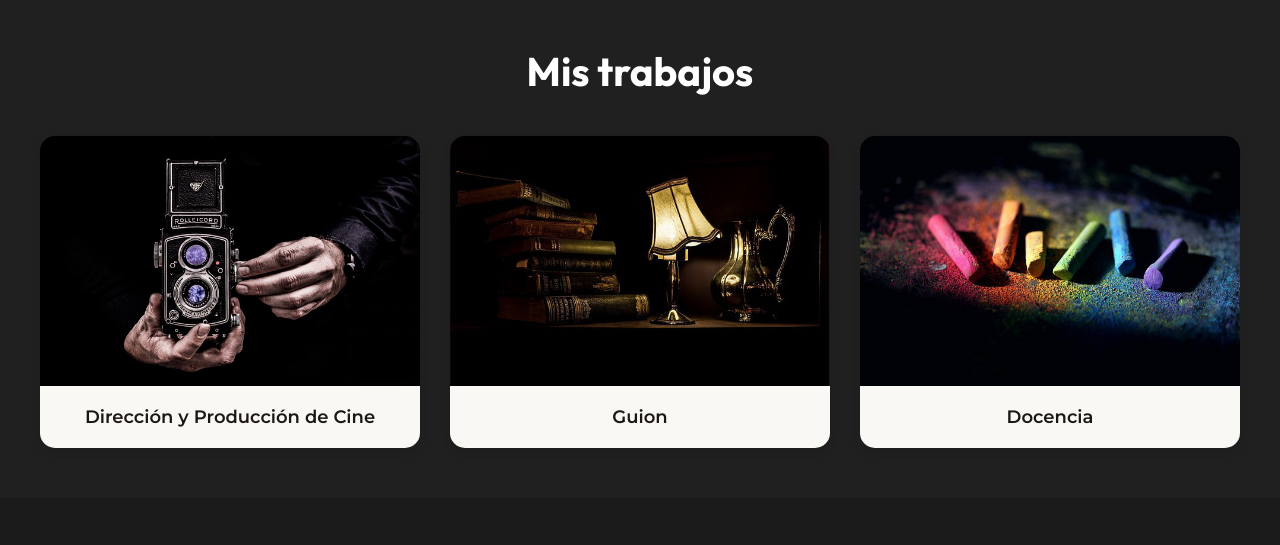
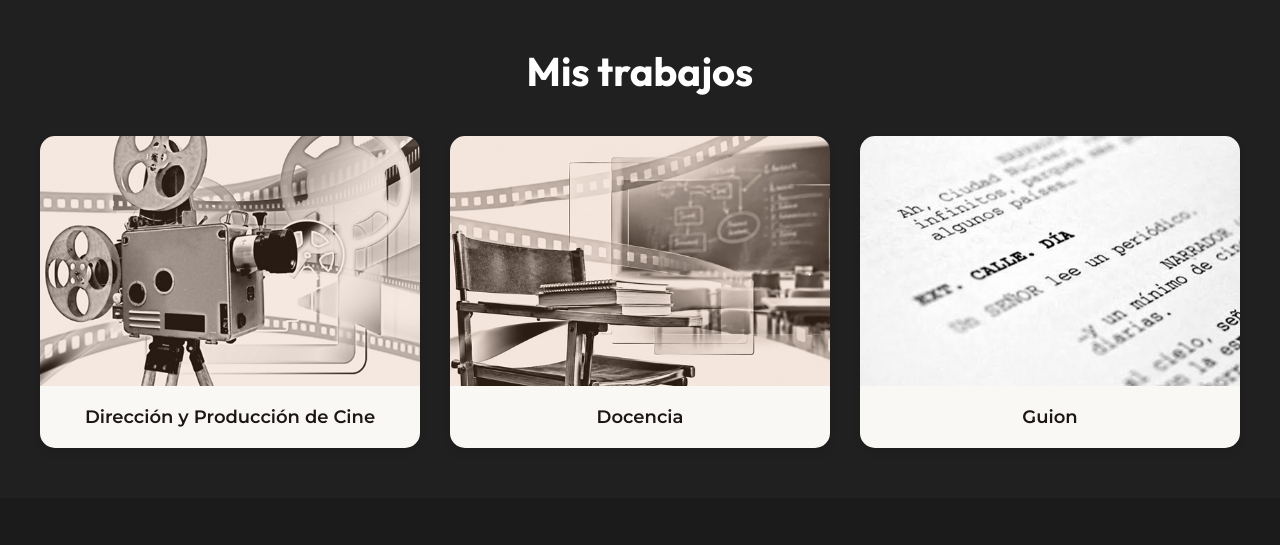
Before and after one commit to lisavitale/HectorTokman, a plain HTML site: page index.html in a window 1280 px wide. Shown: the part 4720-5265 px from the top of the page. Drawn offline with nearby package versions, Linux system fonts and the light colour scheme; a web font is replaced by a local one.

Commit message:
arreglo de mi trayectoria

```diff
--- a/index.html
+++ b/index.html
@@ -154,9 +154,9 @@
         <section id="mistalleres">
             <h2>Mis talleres</h2>
             <!-- Footer de cada card segun el estado del taller:
-                 Finalizado:        <div class="tallerFooter"><span class="estado finalizado">Finalizado</span></div>
-                 En progreso:       <div class="tallerFooter"><span class="estado enProgreso">En progreso</span><a href="./inscripcion.html" class="boton">Ver más</a></div>
-                 Todavia no empezo: <div class="tallerFooter"><a href="./inscripcion.html" class="boton">Ver más</a></div> -->
+            Finalizado:        <div class="tallerFooter"><span class="estado finalizado">Finalizado</span></div>
+            En progreso:       <div class="tallerFooter"><span class="estado enProgreso">En progreso</span><a href="./inscripcion.html" class="boton">Ver más</a></div>
+            Todavia no empezo: <div class="tallerFooter"><a href="./inscripcion.html" class="boton">Ver más</a></div> -->
             <div class="contenedor">
                 <div class="cajaTaller">
                     <img src="./images/taller-2026-septiembre (1).jpg" alt="Imagen del taller de Escritura de guión y diseño de producción">
@@ -195,26 +195,27 @@
         <section id="mistrabajos">
             <h2>Mis trabajos</h2>
             <div class="contenedor">
-                <a href="./mistrabajos.html" class="caja">
-                    <img src="./images/cine.jpg" alt="Imagen de cine y televisión">
+                <a href="./mistrabajos.html#cineTV" class="caja">
+                    <img src="./images/card-produccion.jpg" alt="Imagen de cine y televisión">
                     <div class="cajaTexto">
                         <h3>Dirección y Producción de Cine</h3>
                     </div>
                 </a>
 
-                <a href="./mistrabajos.html" class="caja">
-                    <img src="./images/literatura.jpg" alt="Imagen de literatura">
+                <a href="./mistrabajos.html#docencia" class="caja">
+                    <img src="./images/card-docencia.png" alt="Imagen de docencia">
+                    <div class="cajaTexto">
+                        <h3>Docencia</h3>
+                    </div>
+                </a>
+
+                <a href="./mistrabajos.html#guion" class="caja">
+                    <img src="./images/card-guion.jpg" alt="Imagen de guion">
                     <div class="cajaTexto">
                         <h3>Guion</h3>
                     </div>
                 </a>
 
-                <a href="./mistrabajos.html" class="caja">
-                    <img src="./images/docencia.jpg" alt="Imagen de docencia">
-                    <div class="cajaTexto">
-                        <h3>Docencia</h3>
-                    </div>
-                </a>
             </div>
         </section>
 
--- a/styles/style.css
+++ b/styles/style.css
@@ -268,6 +268,7 @@ header nav{
 
 .caja{
     display: flex;
+    background-color: #1b1b1b;
     flex-direction: column;
     border-radius: 15px;
     overflow: hidden;
```
Also changed, not shown: mistrabajos.html (+11 -10 lines).
